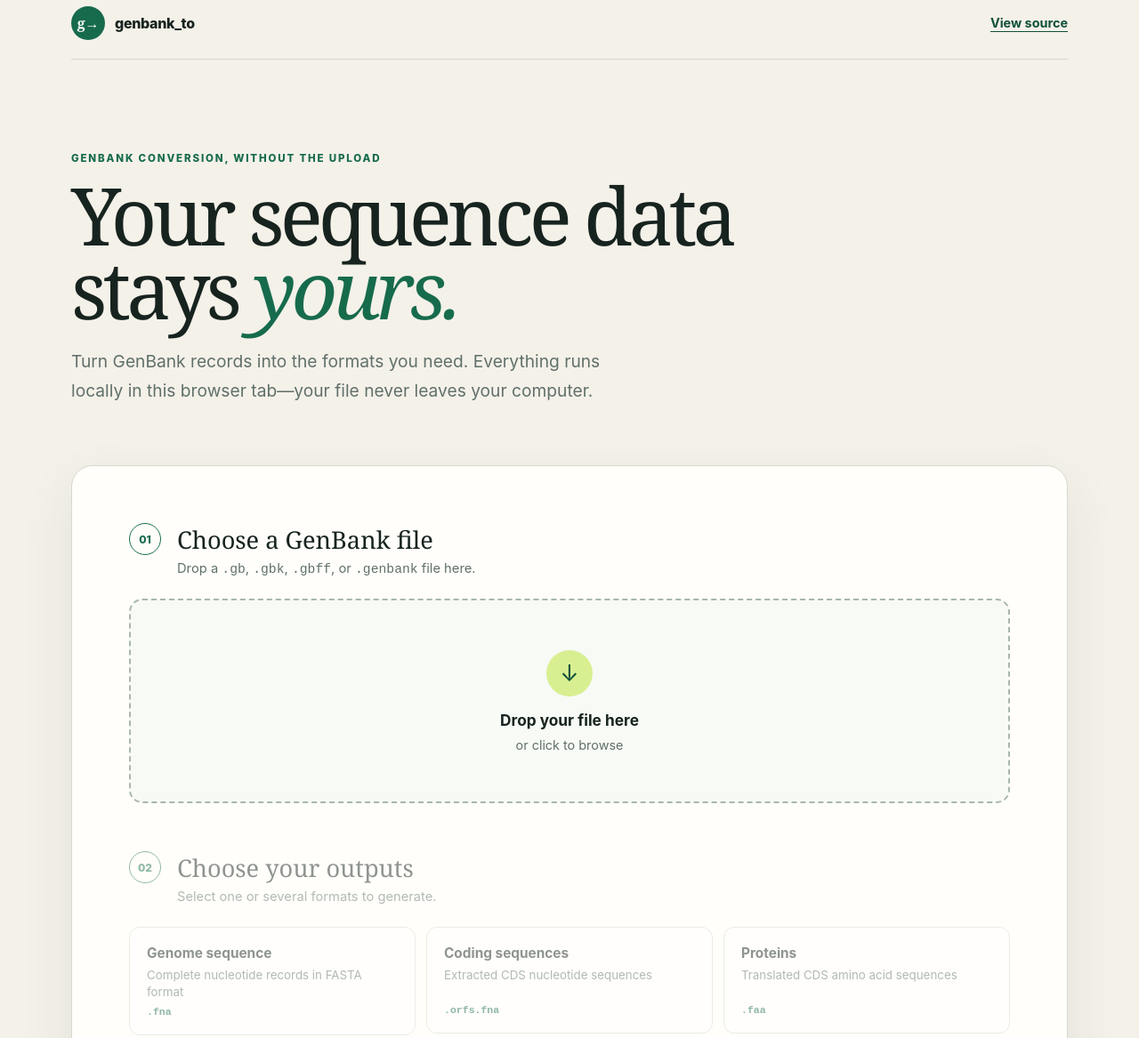
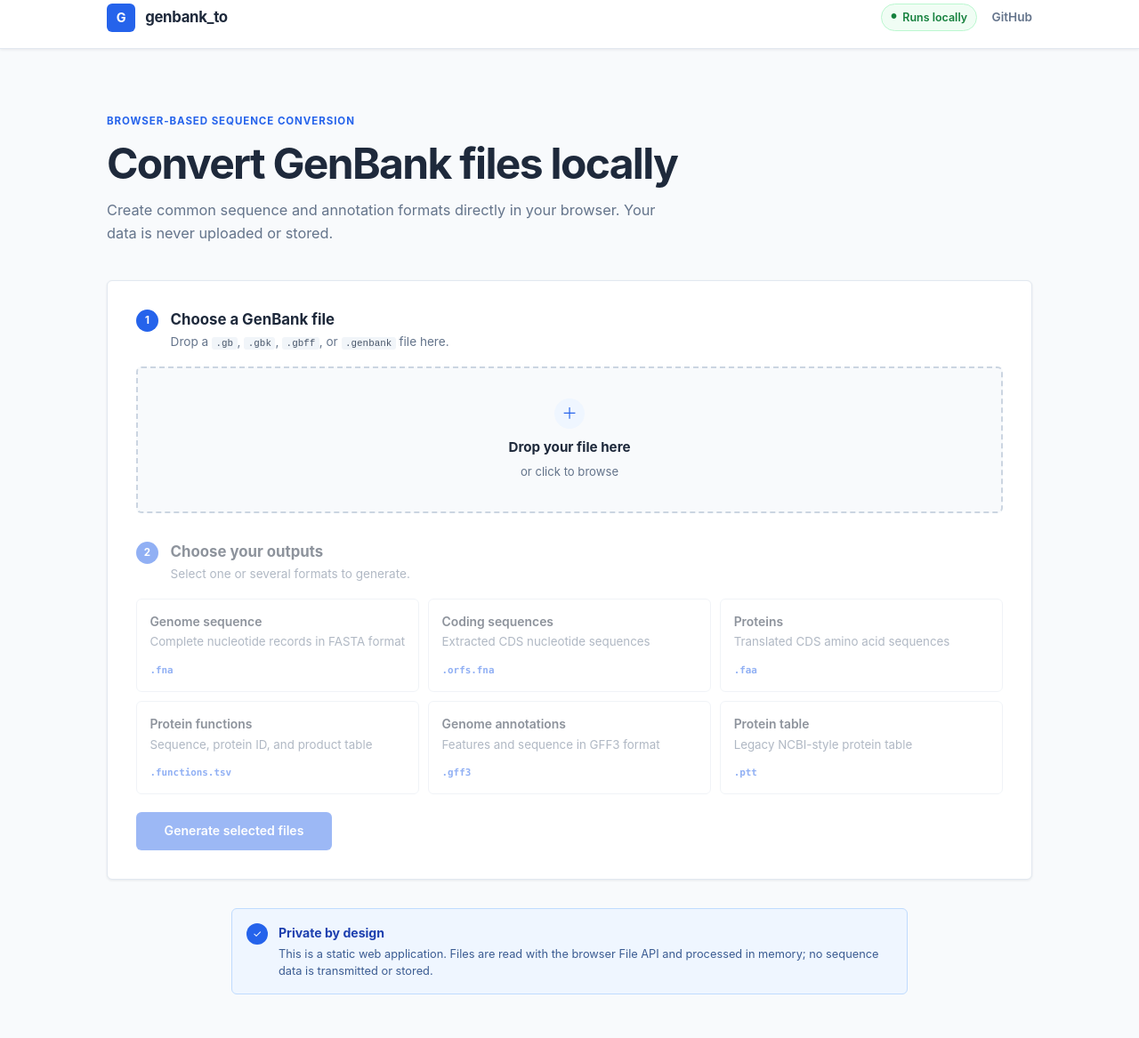
Before and after one commit to linsalrob/genbank_to, a plain HTML site: page web/index.html in a window 1280 px wide. Shown: the part 15-1182 px from the top of the page at 89% size. Drawn offline with Linux system fonts and the light colour scheme.

Commit message:
Modernize browser app interface

```diff
--- a/web/index.html
+++ b/web/index.html
@@ -10,22 +10,25 @@
   <body>
     <header class="site-header">
       <a class="brand" href="./" aria-label="genbank_to home">
-        <span class="brand-mark" aria-hidden="true">g→</span>
+        <span class="brand-mark" aria-hidden="true">G</span>
         <span>genbank_to</span>
       </a>
-      <a class="github-link" href="https://github.com/linsalrob/genbank_to">View source</a>
+      <nav aria-label="Site links">
+        <span class="privacy-pill"><span aria-hidden="true">●</span> Runs locally</span>
+        <a class="github-link" href="https://github.com/linsalrob/genbank_to">GitHub</a>
+      </nav>
     </header>
 
     <main>
       <section class="hero">
-        <p class="eyebrow">GenBank conversion, without the upload</p>
-        <h1>Your sequence data stays <em>yours.</em></h1>
-        <p class="intro">Turn GenBank records into the formats you need. Everything runs locally in this browser tab—your file never leaves your computer.</p>
+        <p class="eyebrow">Browser-based sequence conversion</p>
+        <h1>Convert GenBank files locally</h1>
+        <p class="intro">Create common sequence and annotation formats directly in your browser. Your data is never uploaded or stored.</p>
       </section>
 
       <section class="workspace" aria-labelledby="converter-title">
         <div class="step-heading">
-          <span>01</span>
+          <span>1</span>
           <div>
             <h2 id="converter-title">Choose a GenBank file</h2>
             <p>Drop a <code>.gb</code>, <code>.gbk</code>, <code>.gbff</code>, or <code>.genbank</code> file here.</p>
@@ -34,7 +37,7 @@
 
         <input id="file-input" type="file" accept=".gb,.gbk,.gbff,.genbank,text/plain" hidden>
         <button id="drop-zone" class="drop-zone" type="button">
-          <span class="drop-icon" aria-hidden="true">↓</span>
+          <span class="drop-icon" aria-hidden="true">＋</span>
           <strong>Drop your file here</strong>
           <span>or click to browse</span>
         </button>
@@ -52,7 +55,7 @@
 
         <fieldset id="format-fieldset" disabled>
           <legend class="step-heading">
-            <span>02</span>
+            <span>2</span>
             <div>
               <h2>Choose your outputs</h2>
               <p>Select one or several formats to generate.</p>
@@ -62,14 +65,14 @@
         </fieldset>
 
         <button id="convert-button" class="convert-button" type="button" disabled>
-          Generate selected files <span aria-hidden="true">→</span>
+          Generate selected files
         </button>
         <p id="status" class="status" role="status" aria-live="polite"></p>
       </section>
 
       <section id="results" class="results" aria-labelledby="results-title" hidden>
         <div class="step-heading light">
-          <span>03</span>
+          <span>3</span>
           <div>
             <h2 id="results-title">Ready to download</h2>
             <p>Generated locally from your GenBank file.</p>
@@ -79,7 +82,7 @@
       </section>
 
       <section class="privacy-note">
-        <span aria-hidden="true">⌁</span>
+        <span aria-hidden="true">✓</span>
         <div>
           <h2>Private by design</h2>
           <p>This is a static web application. Files are read with the browser File API and processed in memory; no sequence data is transmitted or stored.</p>
--- a/web/styles.css
+++ b/web/styles.css
@@ -1,99 +1,113 @@
 :root {
   color-scheme: light;
-  --ink: #17231f;
-  --muted: #60706a;
-  --paper: #f4f1e9;
-  --white: #fffefa;
-  --green: #176b4d;
-  --green-dark: #0f4f39;
-  --lime: #d8ef91;
-  --line: #d5d9ce;
-  --error: #a6382f;
-  font-family: Inter, ui-sans-serif, system-ui, -apple-system, BlinkMacSystemFont, "Segoe UI", sans-serif;
+  --background: #f8fafc;
+  --surface: #ffffff;
+  --surface-subtle: #f1f5f9;
+  --border: #e2e8f0;
+  --border-strong: #cbd5e1;
+  --text: #1e293b;
+  --muted: #64748b;
+  --primary: #2563eb;
+  --primary-hover: #1d4ed8;
+  --primary-soft: #eff6ff;
+  --success: #15803d;
+  --success-soft: #f0fdf4;
+  --danger: #dc2626;
+  --radius: 6px;
+  --shadow: 0 1px 3px rgb(15 23 42 / 8%);
+  font-family: -apple-system, BlinkMacSystemFont, "Segoe UI", Roboto, Helvetica, Arial, sans-serif;
 }
 
 * { box-sizing: border-box; }
-body { margin: 0; color: var(--ink); background: var(--paper); }
+html { background: var(--background); }
+body { min-height: 100vh; margin: 0; color: var(--text); background: var(--background); line-height: 1.6; }
 button, input { font: inherit; }
 button { color: inherit; }
+button:focus-visible, input:focus-visible, a:focus-visible { outline: 3px solid #93c5fd; outline-offset: 2px; }
 
-.site-header, main, footer { width: min(1120px, calc(100% - 40px)); margin-inline: auto; }
-.site-header { height: 82px; display: flex; align-items: center; justify-content: space-between; border-bottom: 1px solid var(--line); }
-.brand { display: flex; gap: 11px; align-items: center; color: var(--ink); text-decoration: none; font-weight: 760; letter-spacing: -.02em; }
-.brand-mark { display: grid; place-items: center; width: 38px; height: 38px; border-radius: 50%; background: var(--green); color: white; font-family: Georgia, serif; }
-.github-link { color: var(--green-dark); font-size: .9rem; font-weight: 700; text-underline-offset: 4px; }
+.site-header { min-height: 70px; padding: 0 max(1rem, calc((100% - 1040px) / 2)); display: flex; align-items: center; justify-content: space-between; gap: 1rem; background: var(--surface); border-bottom: 1px solid var(--border); box-shadow: var(--shadow); }
+.brand { display: flex; align-items: center; gap: .7rem; color: var(--text); text-decoration: none; font-size: 1.05rem; font-weight: 700; letter-spacing: -.02em; }
+.brand-mark { width: 32px; height: 32px; display: grid; place-items: center; border-radius: var(--radius); color: #fff; background: var(--primary); font-size: .9rem; }
+.site-header nav { display: flex; align-items: center; gap: 1rem; }
+.privacy-pill { display: inline-flex; align-items: center; gap: .4rem; padding: .28rem .65rem; border: 1px solid #bbf7d0; border-radius: 999px; color: var(--success); background: var(--success-soft); font-size: .78rem; font-weight: 600; }
+.privacy-pill span { font-size: .48rem; }
+.github-link { color: var(--muted); text-decoration: none; font-size: .85rem; font-weight: 600; }
+.github-link:hover { color: var(--primary); }
 
-.hero { padding: 92px 0 68px; max-width: 850px; }
-.eyebrow { color: var(--green); text-transform: uppercase; letter-spacing: .16em; font-size: .72rem; font-weight: 800; }
-h1 { margin: 15px 0 24px; max-width: 820px; font-family: Georgia, "Times New Roman", serif; font-size: clamp(3rem, 7vw, 6.6rem); line-height: .93; letter-spacing: -.055em; font-weight: 500; }
-h1 em { color: var(--green); font-weight: inherit; }
-.intro { max-width: 650px; margin: 0; color: var(--muted); font-size: 1.2rem; line-height: 1.7; }
+main { width: min(1040px, calc(100% - 32px)); margin: 0 auto; }
+.hero { max-width: 720px; padding: 4.5rem 0 2.5rem; }
+.eyebrow { margin: 0 0 .65rem; color: var(--primary); text-transform: uppercase; letter-spacing: .08em; font-size: .72rem; font-weight: 700; }
+h1 { margin: 0 0 .75rem; font-size: clamp(2rem, 5vw, 3rem); line-height: 1.15; letter-spacing: -.035em; }
+.intro { max-width: 640px; margin: 0; color: var(--muted); font-size: 1.02rem; }
 
-.workspace { padding: clamp(28px, 6vw, 64px); background: var(--white); border: 1px solid var(--line); border-radius: 24px; box-shadow: 0 22px 60px rgb(31 51 42 / 8%); }
-.step-heading { display: flex; gap: 18px; align-items: flex-start; margin-bottom: 25px; }
-.step-heading > span { display: grid; place-items: center; width: 36px; height: 36px; flex: 0 0 36px; border: 1px solid var(--green); border-radius: 50%; color: var(--green); font-size: .75rem; font-weight: 800; }
-.step-heading h2 { margin: 0 0 5px; font-family: Georgia, serif; font-size: 1.7rem; font-weight: 500; }
-.step-heading p { margin: 0; color: var(--muted); font-size: .92rem; }
+.workspace, .results { padding: clamp(1.25rem, 4vw, 2rem); border: 1px solid var(--border); border-radius: var(--radius); background: var(--surface); box-shadow: var(--shadow); }
+.step-heading { display: flex; align-items: flex-start; gap: .85rem; margin-bottom: 1rem; }
+.step-heading > span { width: 25px; height: 25px; flex: 0 0 25px; display: grid; place-items: center; border-radius: 50%; color: #fff; background: var(--primary); font-size: .72rem; font-weight: 700; }
+.step-heading h2 { margin: 0 0 .15rem; font-size: 1.05rem; line-height: 1.4; font-weight: 650; }
+.step-heading p { margin: 0; color: var(--muted); font-size: .85rem; }
+code { padding: .08rem .28rem; border-radius: 3px; color: #475569; background: var(--surface-subtle); font-size: .8em; }
 
-.drop-zone { width: 100%; min-height: 230px; display: flex; flex-direction: column; align-items: center; justify-content: center; gap: 9px; border: 2px dashed #a7b7ae; border-radius: 15px; background: #f8faf5; cursor: pointer; transition: .18s ease; }
-.drop-zone:hover, .drop-zone.dragging { border-color: var(--green); background: #f2f8e7; transform: translateY(-2px); }
-.drop-zone strong { font-size: 1.08rem; }
-.drop-zone > span:last-child { color: var(--muted); font-size: .9rem; }
-.drop-icon { display: grid; place-items: center; width: 52px; height: 52px; margin-bottom: 7px; border-radius: 50%; background: var(--lime); color: var(--green-dark); font-size: 1.6rem; }
+.drop-zone { width: 100%; min-height: 165px; display: flex; flex-direction: column; align-items: center; justify-content: center; gap: .25rem; border: 2px dashed var(--border-strong); border-radius: var(--radius); background: var(--background); cursor: pointer; transition: border-color .15s, background .15s; }
+.drop-zone:hover, .drop-zone.dragging { border-color: var(--primary); background: var(--primary-soft); }
+.drop-zone strong { font-size: .95rem; }
+.drop-zone > span:last-child { color: var(--muted); font-size: .82rem; }
+.drop-icon { width: 34px; height: 34px; margin-bottom: .35rem; display: grid; place-items: center; border-radius: 50%; color: var(--primary); background: var(--primary-soft); font-size: 1.1rem; }
 
-.file-summary { align-items: center; justify-content: space-between; padding: 17px 20px; border: 1px solid #acc8b9; border-radius: 12px; background: #f1f8f3; }
-.file-summary > div { display: flex; align-items: center; gap: 13px; min-width: 0; }
+.file-summary { align-items: center; justify-content: space-between; padding: .75rem 1rem; border: 1px solid #bbf7d0; border-radius: var(--radius); background: var(--success-soft); }
+.file-summary > div { display: flex; align-items: center; gap: .75rem; min-width: 0; }
 .file-summary > div > div { display: flex; flex-direction: column; min-width: 0; }
-.file-summary strong { overflow: hidden; text-overflow: ellipsis; white-space: nowrap; }
-.file-summary span { color: var(--muted); font-size: .82rem; }
-.file-summary .file-badge { display: grid; place-items: center; width: 42px; height: 42px; flex: 0 0 42px; border-radius: 8px; background: var(--green); color: white; font-weight: 800; }
-.file-summary button { border: 0; background: transparent; color: var(--error); cursor: pointer; font-weight: 700; font-size: .85rem; }
+.file-summary strong { overflow: hidden; text-overflow: ellipsis; white-space: nowrap; font-size: .9rem; }
+.file-summary span { color: var(--muted); font-size: .76rem; }
+.file-summary .file-badge { width: 36px; height: 36px; flex: 0 0 36px; display: grid; place-items: center; border-radius: var(--radius); color: #fff; background: var(--success); font-size: .7rem; font-weight: 700; }
+.file-summary button { border: 0; color: var(--danger); background: transparent; cursor: pointer; font-size: .8rem; font-weight: 600; }
 
-fieldset { margin: 54px 0 0; padding: 0; border: 0; }
-fieldset:disabled { opacity: .48; }
+fieldset { margin: 2rem 0 0; padding: 0; border: 0; }
+fieldset:disabled { opacity: .5; }
 legend { width: 100%; padding: 0; }
-.format-grid { display: grid; grid-template-columns: repeat(3, 1fr); gap: 12px; }
+.format-grid { display: grid; grid-template-columns: repeat(3, 1fr); gap: .65rem; }
 .format-option { position: relative; }
 .format-option input { position: absolute; opacity: 0; }
-.format-option label { min-height: 120px; display: flex; flex-direction: column; gap: 6px; padding: 19px; border: 1px solid var(--line); border-radius: 12px; background: white; cursor: pointer; transition: .15s ease; }
-.format-option label:hover { border-color: #8bab9c; }
-.format-option input:checked + label { border-color: var(--green); background: #f2f8e7; box-shadow: inset 0 0 0 1px var(--green); }
-.format-option input:focus-visible + label { outline: 3px solid #99c7e8; outline-offset: 2px; }
-.format-option strong { font-size: .96rem; }
-.format-option small { color: var(--muted); line-height: 1.4; }
-.format-option .extension { margin-top: auto; color: var(--green); font-family: ui-monospace, monospace; font-size: .72rem; font-weight: 800; }
+.format-option label { min-height: 105px; padding: .9rem; display: flex; flex-direction: column; gap: .2rem; border: 1px solid var(--border); border-radius: var(--radius); background: var(--surface); cursor: pointer; transition: border-color .15s, background .15s; }
+.format-option label:hover { border-color: var(--border-strong); background: var(--background); }
+.format-option input:checked + label { border-color: var(--primary); background: var(--primary-soft); box-shadow: inset 0 0 0 1px var(--primary); }
+.format-option input:focus-visible + label { outline: 3px solid #93c5fd; outline-offset: 2px; }
+.format-option strong { font-size: .87rem; font-weight: 600; }
+.format-option small { color: var(--muted); line-height: 1.35; }
+.format-option .extension { margin-top: auto; color: var(--primary); font-family: ui-monospace, SFMono-Regular, Menlo, monospace; font-size: .68rem; font-weight: 600; }
 
-.convert-button { width: 100%; margin-top: 30px; padding: 17px 22px; border: 0; border-radius: 10px; background: var(--green); color: white; cursor: pointer; font-weight: 800; }
-.convert-button:hover:not(:disabled) { background: var(--green-dark); }
-.convert-button:disabled { cursor: not-allowed; opacity: .42; }
-.convert-button span { float: right; }
-.status { min-height: 1.3em; margin: 14px 0 0; color: var(--muted); text-align: center; font-size: .88rem; }
-.status.error { color: var(--error); }
+.convert-button { width: auto; min-width: 220px; margin-top: 1.25rem; padding: .65rem 1.15rem; border: 0; border-radius: var(--radius); color: #fff; background: var(--primary); cursor: pointer; font-size: .88rem; font-weight: 600; }
+.convert-button:hover:not(:disabled) { background: var(--primary-hover); }
+.convert-button:disabled { cursor: not-allowed; opacity: .45; }
+.status { display: inline; min-height: 1.2em; margin: 0 0 0 .75rem; color: var(--muted); font-size: .8rem; }
+.status.error { color: var(--danger); }
 
-.results { margin-top: 28px; padding: clamp(28px, 6vw, 56px); border-radius: 24px; background: var(--green-dark); color: white; }
-.step-heading.light > span { border-color: var(--lime); color: var(--lime); }
-.step-heading.light p { color: #c0d1c8; }
-.result-list { display: grid; gap: 10px; }
-.result-item { display: flex; align-items: center; justify-content: space-between; gap: 20px; padding: 16px 18px; border: 1px solid rgb(255 255 255 / 18%); border-radius: 10px; background: rgb(255 255 255 / 6%); }
+.results { margin-top: 1rem; }
+.result-list { display: grid; gap: .5rem; }
+.result-item { display: flex; align-items: center; justify-content: space-between; gap: 1rem; padding: .7rem .8rem; border: 1px solid var(--border); border-radius: var(--radius); background: var(--background); }
 .result-item > div { min-width: 0; }
 .result-item strong, .result-item small { display: block; overflow: hidden; text-overflow: ellipsis; white-space: nowrap; }
-.result-item small { margin-top: 3px; color: #bad0c5; }
-.result-item a { flex: 0 0 auto; padding: 9px 14px; border-radius: 7px; background: var(--lime); color: var(--green-dark); text-decoration: none; font-size: .82rem; font-weight: 800; }
+.result-item strong { font-family: ui-monospace, SFMono-Regular, Menlo, monospace; font-size: .8rem; font-weight: 600; }
+.result-item small { margin-top: .1rem; color: var(--muted); font-size: .72rem; }
+.result-item a { flex: 0 0 auto; padding: .4rem .75rem; border-radius: var(--radius); color: #fff; background: var(--primary); text-decoration: none; font-size: .76rem; font-weight: 600; }
+.result-item a:hover { background: var(--primary-hover); }
 
-.privacy-note { display: flex; gap: 20px; max-width: 760px; margin: 65px auto; align-items: flex-start; }
-.privacy-note > span { color: var(--green); font-size: 2rem; }
-.privacy-note h2 { margin: 0 0 8px; font-family: Georgia, serif; font-weight: 500; }
-.privacy-note p { margin: 0; color: var(--muted); line-height: 1.65; }
-footer { min-height: 90px; display: flex; justify-content: space-between; align-items: center; border-top: 1px solid var(--line); color: var(--muted); font-size: .82rem; }
+.privacy-note { max-width: 760px; margin: 2rem auto 4rem; padding: 1rem; display: flex; align-items: flex-start; gap: .75rem; border: 1px solid #bfdbfe; border-radius: var(--radius); color: #1e40af; background: var(--primary-soft); }
+.privacy-note > span { width: 24px; height: 24px; flex: 0 0 24px; display: grid; place-items: center; border-radius: 50%; color: #fff; background: var(--primary); font-size: .72rem; }
+.privacy-note h2 { margin: 0 0 .15rem; font-size: .88rem; font-weight: 650; }
+.privacy-note p { margin: 0; color: #3b5c92; font-size: .8rem; line-height: 1.5; }
+footer { min-height: 64px; padding: 0 max(1rem, calc((100% - 1040px) / 2)); display: flex; justify-content: space-between; align-items: center; border-top: 1px solid var(--border); color: var(--muted); background: var(--surface); font-size: .75rem; }
 
 @media (max-width: 720px) {
-  .site-header, main, footer { width: min(100% - 24px, 1120px); }
-  .hero { padding: 64px 5px 48px; }
-  .workspace { padding: 24px 18px; border-radius: 17px; }
+  .site-header { min-height: 62px; }
+  .privacy-pill { display: none; }
+  main { width: min(100% - 20px, 1040px); }
+  .hero { padding: 2.75rem 0 1.75rem; }
+  .workspace, .results { padding: 1rem; }
   .format-grid { grid-template-columns: 1fr; }
-  .format-option label { min-height: 100px; }
-  .result-item { align-items: flex-start; }
-  footer { flex-direction: column; justify-content: center; gap: 7px; }
+  .format-option label { min-height: 90px; }
+  .convert-button { width: 100%; }
+  .status { display: block; margin: .6rem 0 0; text-align: center; }
+  footer { flex-direction: column; justify-content: center; gap: .15rem; }
 }
 
-@media (prefers-reduced-motion: reduce) { *, *::before, *::after { scroll-behavior: auto !important; transition: none !important; } }
+@media (prefers-reduced-motion: reduce) { * { scroll-behavior: auto !important; transition: none !important; } }
```
Also changed, not shown: 1 other file.
